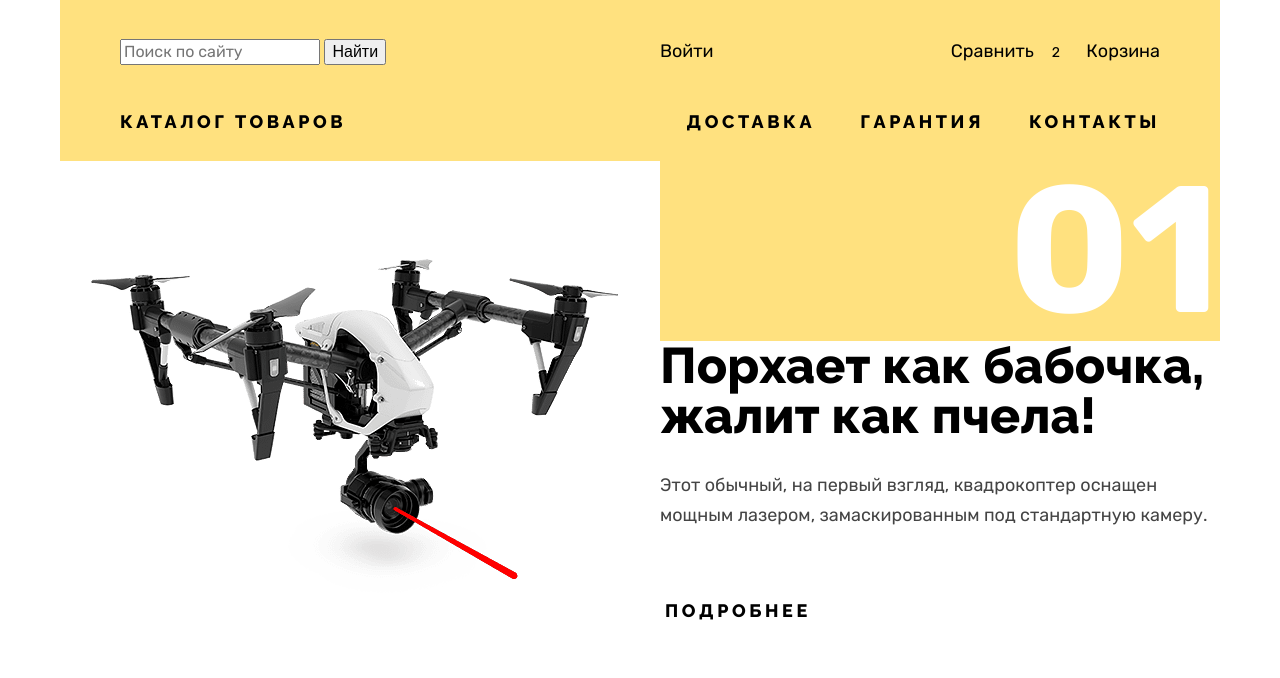
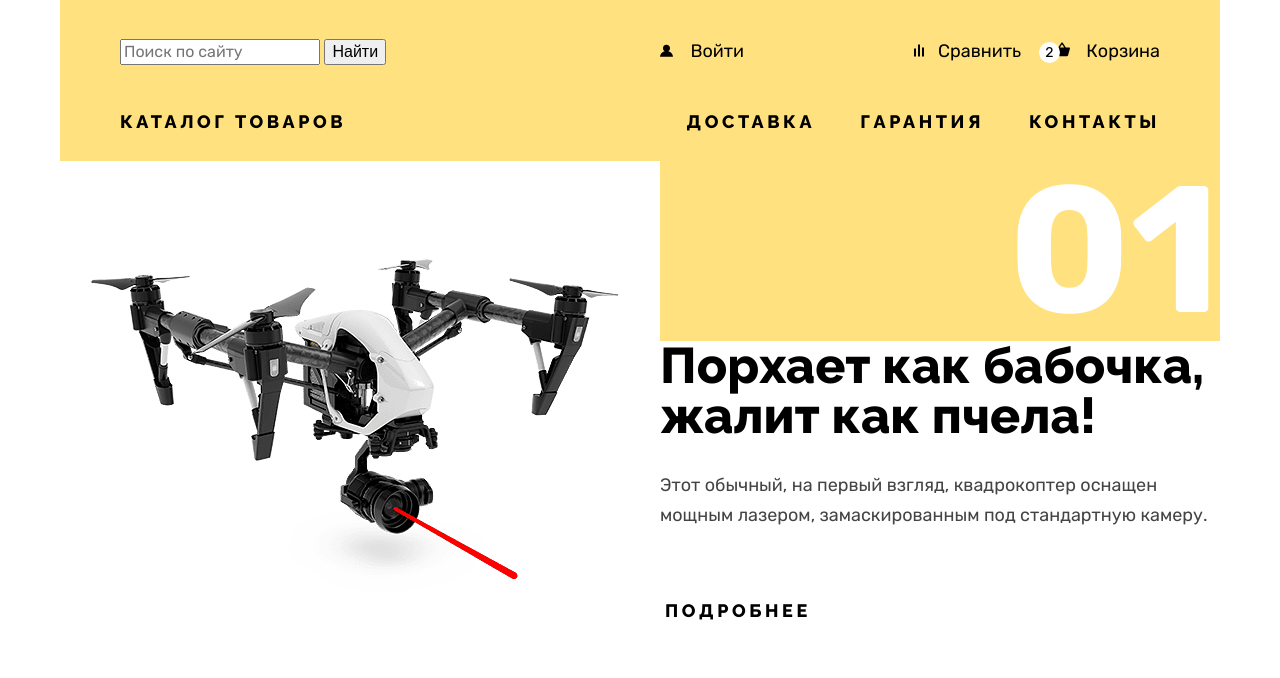
Before and after one commit to htmlacademy-htmlcss/1573711-device-34, a plain HTML site: page index.html in a window 1280 px wide. Shown: the part 58-736 px from the top of the page. Drawn offline with Linux system fonts and the light colour scheme.

Commit message:
Добавляет иконки в хедер

```diff
--- a/index.html
+++ b/index.html
@@ -22,14 +22,21 @@
           </form>
           <ul class="user-navigation-list">
             <li class="user-navigation-item">
-              <a class="user-navigation-link" href="#">Войти</a>
+              <a class="user-navigation-link" href="#">
+                <svg class="user-navigation-sign" width="13" height="13" viewBox="0 0 13 13" fill="none" xmlns="http://www.w3.org/2000/svg"><path d="M0 12.8h13a6.3 6.3 0 0 0-4.7-5.5c1-.6 1.7-1.7 1.7-3C10 2.3 8.4.8 6.5.8A3.5 3.5 0 0 0 3 4.3c0 1.3.7 2.4 1.7 3A6.3 6.3 0 0 0 0 12.8Z" fill="#000"/></svg>
+                Войти
+              </a>
             </li>
             <li class="user-navigation-item">
-              <a class="user-navigation-link" href="#">Сравнить</a>
+              <a class="user-navigation-link" href="#">
+                <svg class="user-navigation-change" width="10" height="13" viewBox="0 0 10 13" fill="none" xmlns="http://www.w3.org/2000/svg"><path d="M6 .4H4v12h2V.4ZM2 4.4H0v8h2v-8ZM10 3.4H8v9h2v-9Z" fill="#000"/></svg>
+                Сравнить
+              </a>
             </li>
             <li class="user-navigation-item">
               <a class="user-navigation-link" href="#">
                 <span class="user-navigation-number">2</span>
+                <svg class="user-navigation-card" width="16" height="15" viewBox="0 0 16 15" fill="none" xmlns="http://www.w3.org/2000/svg"><path d="m15.3 5.4-3.5.2-3.2-5L8 .5c-.2 0-.5 0-.6.3L4.2 5.6H.7c-.4 0-.7.3-.7.7v.2l1.9 6.8c.2.7.7 1 1.4 1h9.4c.7 0 1.2-.3 1.4-1l1.9-7v-.1c0-.4-.3-.8-.7-.8ZM8 2.3l2.2 3.2H5.9L8 2.3Z" fill="#000"/></svg>
                 Корзина
               </a>
             </li>
--- a/styles/style.css
+++ b/styles/style.css
@@ -80,6 +80,7 @@ body {
   width: 1160px;
   margin: 0 auto;
   background-color: #ffe17f;
+  z-index: -1;
 }
 
 .header-container {
@@ -124,6 +125,7 @@ body {
 .user-navigation-list {
   display: flex;
   flex-wrap: wrap;
+  align-items: center;
   width: 500px;
   margin: 0;
   margin-left: auto;
@@ -141,20 +143,42 @@ body {
 }
 
 .user-navigation-link {
+  position: relative;
   padding-left: 22px;
   text-decoration: none;
   color: #000000;
 }
 
-.user-navigation-link:last-of-type {
+.user-navigation-item:first-child .user-navigation-link,
+.user-navigation-item:last-child .user-navigation-link {
   padding-left: 0;
 }
 
+
+.user-navigation-sign {
+  margin-right: 13px;
+}
+
+.user-navigation-change {
+  margin-right: 10px;
+}
+
+.user-navigation-card {
+  position: absolute;
+  top: 2px;
+  left: 15px;
+  z-index: -1;
+}
+
 .user-navigation-number {
+  display: inline-block;
   margin-right: 22px;
   font-size: 14px;
-  line-height: 17px;
+  line-height: 21px;
   text-align: center;
+  background-color: #ffffff;
+  border-radius: 50%;
+  width: 21px;
 }
 
 .user-navigation-exit {
```
